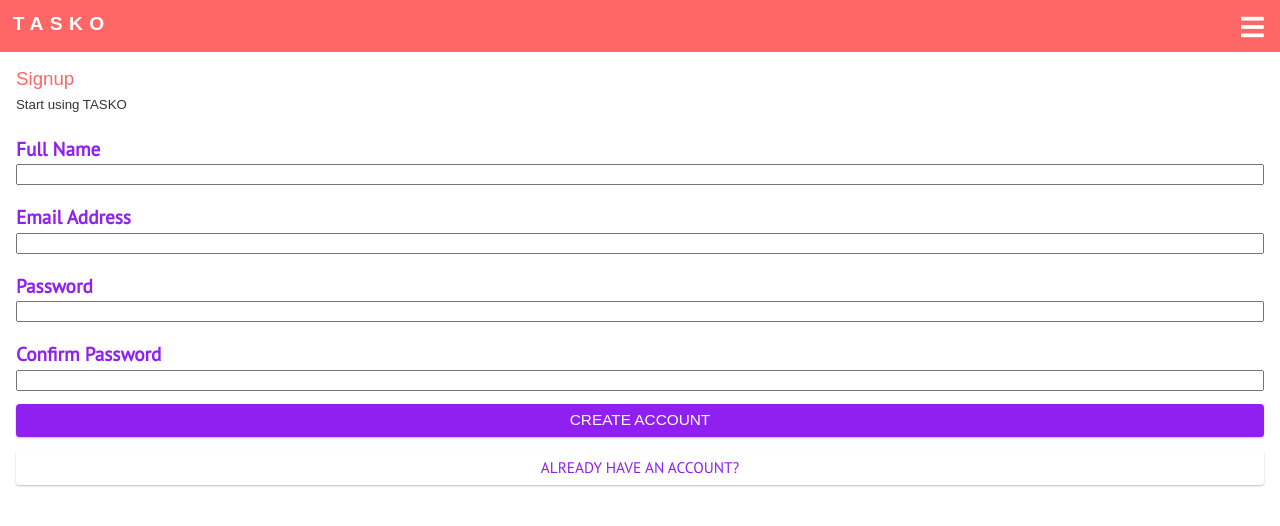
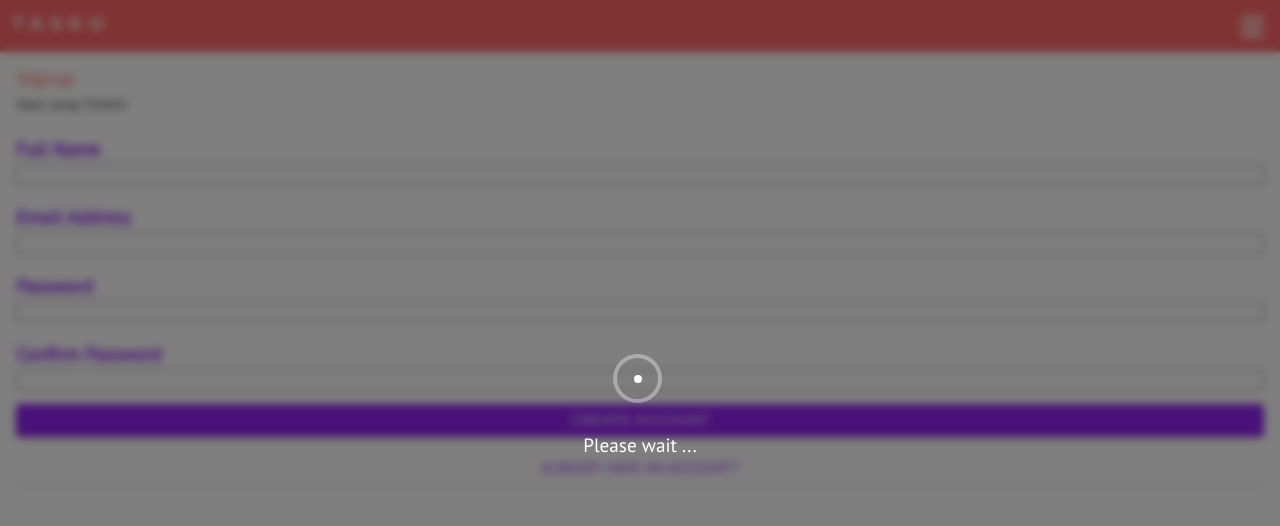
Before and after one commit to cod3rboy/tasko, a Vue app: page /signup in a window 1280 px wide. Shown: the top 526 px of the page. Built offline with nearby package versions, Linux system fonts and the light colour scheme; a web font is replaced by a local one.

Commit message:
Added Loading Overlay

```diff
--- a/src/App.vue
+++ b/src/App.vue
@@ -78,6 +78,7 @@ export default {
   --z-index-fab: 0;
   --z-index-drawer: 1;
   --z-index-dialog: 2;
+  --z-index-loading-overlay: 3;
 }
 * {
   box-sizing: border-box;
--- /dev/null
+++ b/src/components/ui/BaseLoadingOverlay.vue
@@ -0,0 +1,74 @@
+<template>
+  <div class="loading-overlay">
+    <div class="loading-ripple" aria-hidden="true"></div>
+    <div class="message">{{ message }} ...</div>
+  </div>
+</template>
+
+<script>
+export default {
+  props: {
+    message: {
+      type: String,
+      required: false,
+      default: "Please wait",
+    },
+  },
+};
+</script>
+
+<style scoped>
+.loading-overlay {
+  position: fixed;
+  display: flex;
+  flex-flow: column nowrap;
+  justify-content: center;
+  align-items: center;
+  font-size: 1.5rem;
+  color: var(--color-primary-text);
+  top: 0;
+  left: 0;
+  z-index: var(--z-index-loading-overlay);
+  width: 100%;
+  height: 100%;
+  background-color: rgba(0, 0, 0, 0.5);
+  backdrop-filter: blur(4px);
+}
+.message {
+  margin-top: 1rem;
+}
+.loading-ripple {
+  display: inline-block;
+  position: relative;
+  width: 6rem;
+  height: 6rem;
+}
+.loading-ripple::before,
+.loading-ripple::after {
+  position: absolute;
+  content: " ";
+  border: 4px solid var(--color-primary-text);
+  opacity: 1;
+  border-radius: 50%;
+  animation: ripple 1s cubic-bezier(0, 0.2, 0.8, 1) infinite;
+}
+.loading-ripple::after {
+  animation-delay: -0.5s;
+}
+@keyframes ripple {
+  0% {
+    top: 2.5rem;
+    left: 2.5rem;
+    width: 0;
+    height: 0;
+    opacity: 1;
+  }
+  100% {
+    top: 0px;
+    left: 0px;
+    width: 5rem;
+    height: 5rem;
+    opacity: 0;
+  }
+}
+</style>
--- a/src/main.js
+++ b/src/main.js
@@ -17,6 +17,7 @@ import BaseActionItem from "./components/ui/actionbar/BaseActionItem.vue";
 import BaseActionBar from "./components/ui/actionbar/BaseActionBar.vue";
 import BaseForm from "./components/ui/BaseForm.vue";
 import BaseFormControl from "./components/ui/BaseFormControl.vue";
+import BaseLoadingOverlay from "./components/ui/BaseLoadingOverlay.vue";
 
 // Configure firebase
 const firebaseConfig = {
@@ -49,5 +50,6 @@ app.component("base-action-item", BaseActionItem);
 app.component("base-actionbar", BaseActionBar);
 app.component("base-form", BaseForm);
 app.component("base-form-control", BaseFormControl);
+app.component("base-loading-overlay", BaseLoadingOverlay);
 
 app.mount("#app");
--- a/src/pages/Signup.vue
+++ b/src/pages/Signup.vue
@@ -72,6 +72,8 @@
         Already have an account?
       </base-button>
     </base-form>
+
+    <base-loading-overlay></base-loading-overlay>
   </base-page>
 </template>
 
@@ -100,6 +102,7 @@ export default {
         isValid: true,
         invalidMessage: "Passwords do not match",
       },
+      isLoading: false,
     };
   },
   methods: {
@@ -130,6 +133,8 @@ export default {
     },
     async signup() {
       if (!this.validateData()) return;
+      this.isLoading = true;
+      try {
         // create user account
         await this.$store.dispatch("account/signup", {
           fullName: this.userFullName,
@@ -138,6 +143,10 @@ export default {
         });
         // Redirect to homepage
         this.$router.replace({ name: "home" });
+      } catch (error) {
+        console.log(error);
+      }
+      this.isLoading = false;
     },
   },
 };
```
Lines whose indentation alone changed are shown as unchanged.
